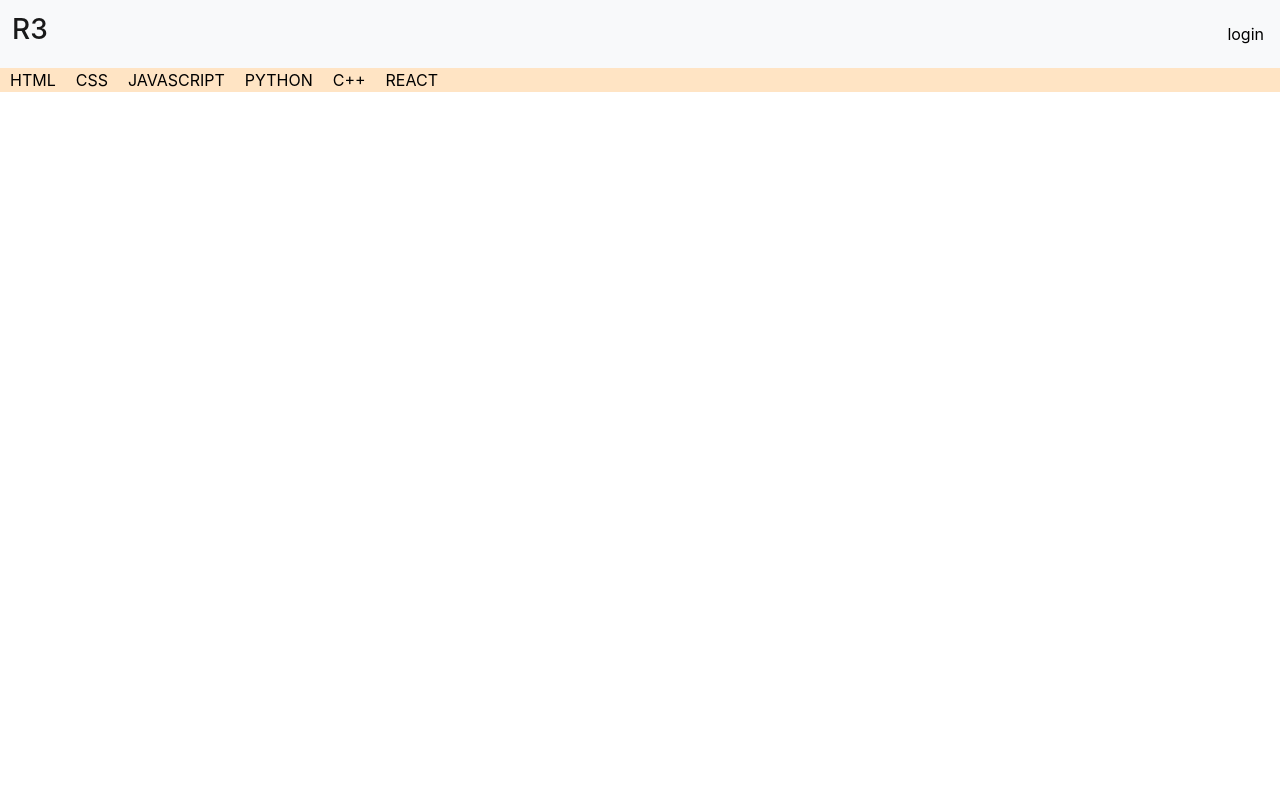
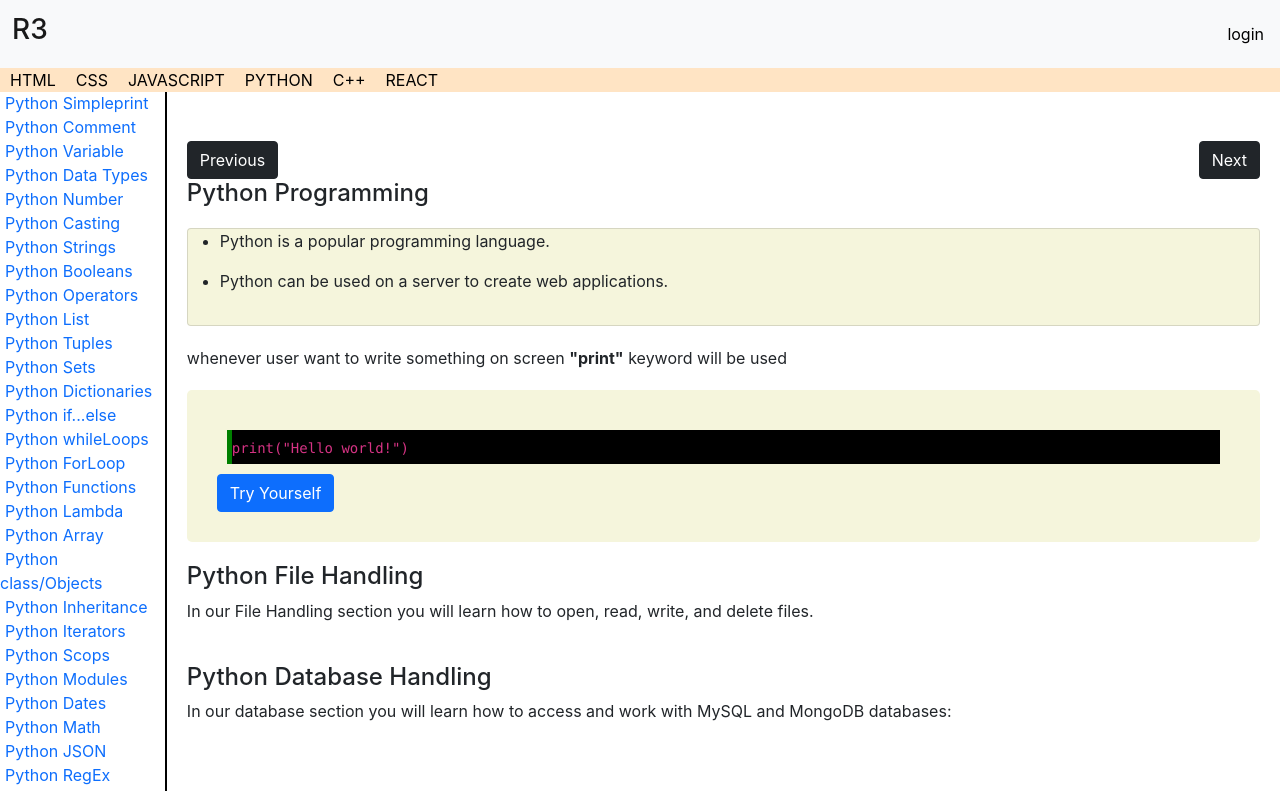
Before and after one commit to rameshbanakar/R3schools, a React (Create React App) app in the folder client/: page /Python/Simpleprint in a window 1280 px wide. Built offline with nearby package versions, Linux system fonts and the light colour scheme.

Commit message:
simplePrint page

```diff
--- a/client/src/App.js
+++ b/client/src/App.js
@@ -3,10 +3,12 @@ import './App.css';
 import { BrowserRouter, Routes, Route } from "react-router-dom";
 import NavBar from './components/NavBar';
 import NavSec from './components/NavSec';
-import Home from "./components/Home"
+import Home from "./components/Home";
+
 import SimplePrint from './components/python/SimplePrint';
 import LogIn from './components/Login';
 import SignIn from './components/SignIn';
+import PythonComment from './components/python/PythonComment';
 
 function App() {
   return (
@@ -20,7 +22,8 @@ function App() {
       <div className="appMain">
         <Routes>
           <Route path="/" element={<Home />} />
-          <Route path="/pyhton/simplePrint" element={<SimplePrint />} />
+          <Route path="/Python/Simpleprint" element={<SimplePrint />} />
+          <Route path="/Python/Comment" element={<PythonComment />} />
           <Route path="/login" element={<LogIn />} />
           <Route path="/signin" element={<SignIn />} />
         </Routes>
--- a/client/src/components/NavSec.js
+++ b/client/src/components/NavSec.js
@@ -12,7 +12,7 @@ function NavSec() {
       <Link to="/javascript/simplePrint" className="secNavbar">
         JAVASCRIPT
       </Link>
-      <Link to="/pyhton/simplePrint" className="secNavbar">
+      <Link to="/Python/Simpleprint" className="secNavbar">
         PYTHON
       </Link>
       <Link to="/C++/simplePrint" className="secNavbar">
--- a/client/src/components/SideBar.js
+++ b/client/src/components/SideBar.js
@@ -1,144 +1,58 @@
 import React from "react";
-import "./sideBar.css"
+import "./sideBar.css";
 import { Link } from "react-router-dom";
 function SideBar() {
-    const listOfOpt = ["Simple print", "Python Comment"];
+  const listOfOpt = [
+    "Python Simpleprint",
+    "Python Comment",
+    "Python Variable",
+    "Python Data Types",
+    "Python Number",
+    "Python Casting",
+    "Python Strings",
+    "Python Booleans",
+    "Python Operators",
+    "Python List",
+    "Python Tuples",
+    "Python Sets",
+    "Python Dictionaries",
+    "Python if...else",
+    "Python whileLoops",
+    "Python ForLoop",
+    "Python Functions",
+    "Python Lambda",
+    "Python Array",
+    "Python class/Objects",
+    "Python Inheritance",
+    "Python Iterators",
+    "Python Scops",
+    "Python Modules",
+    "Python Dates",
+    "Python Math",
+    "Python JSON",
+    "Python RegEx",
+    "Python PIP",
+    "Python Try...Except",
+    "Python user Input",
+    "",
+  ];
 
   return (
     <div className="sideNavBar">
-      {listOfOpt.length > 0 ? listOfOpt.map((each)=>(
-
-        <Link to="/pyhton/" className="sidebar" key={listOfOpt.indexOf(each)}>
-          {each}<br/>
-        </Link>
-
-      )) : <p>no options</p>}
-      <Link to="/pyhton/simplePrint" className="sidebar">
-        Simple print
-      </Link>
-      <br />
-      <Link to="/pyhton/comment" className="sidebar">
-        Python Comment
-      </Link>
-      <br />
-      <Link to="/pyhton/variable" className="sidebar">
-        Python Variable
-      </Link>
-      <br />
-      <Link to="/pyhton/dataTypes" className="sidebar">
-        Python Data Types
-      </Link>
-      <br />
-      <Link to="/pyhton/number" className="sidebar">
-        Python Number
-      </Link>
-      <br />
-      <Link to="/pyhton/casting" className="sidebar">
-        Python Casting
-      </Link>
-      <br />
-      <Link to="/pyhton/string" className="sidebar">
-        Python Strings
-      </Link>
-      <br />
-      <Link to="/pyhton/booleans" className="sidebar">
-        Python Booleans
-      </Link>
-      <br />
-      <Link to="/pyhton/operator" className="sidebar">
-        Python Operators
-      </Link>
-      <br />
-      <Link to="/pyhton/lists" className="sidebar">
-        Python List
-      </Link>
-      <br />
-      <Link to="/pyhton/tuples" className="sidebar">
-        Python Tuples
-      </Link>
-      <br />
-      <Link to="/pyhton/sets" className="sidebar">
-        Python Sets
-      </Link>
-      <br />
-      <Link to="/pyhton/dictonaries" className="sidebar">
-        Python Dictionaries
-      </Link>
-      <br />
-      <Link to="/pyhton/ifelse" className="sidebar">
-        Python if...else
-      </Link>
-      <br />
-      <Link to="/pyhton/while" className="sidebar">
-        Python while Loops
-      </Link>
-      <br />
-      <Link to="/pyhton/forloop" className="sidebar">
-        Python For Loop
-      </Link>
-      <br />
-      <Link to="/pyhton/functions" className="sidebar">
-        Python Functions
-      </Link>
-      <br />
-      <Link to="/pyhton/lambda" className="sidebar">
-        Python Lambda
-      </Link>
-      <br />
-      <Link to="/pyhton/array" className="sidebar">
-        Python Array
-      </Link>
-      <br />
-      <Link to="/pyhton/class" className="sidebar">
-        Python class/Objects
-      </Link>
-      <br />
-      <Link to="/pyhton/inheritance" className="sidebar">
-        Python Inheritance
-      </Link>
-      <br />
-      <Link to="/pyhton/iterators" className="sidebar">
-        Python Iterators
-      </Link>
-      <br />
-      <Link to="/pyhton/scops" className="sidebar">
-        Python Scops
-      </Link>
-      <br />
-      <Link to="/pyhton/module" className="sidebar">
-        Python Modules
-      </Link>
-      <br />
-      <Link to="/pyhton/data" className="sidebar">
-        Python Dates
-      </Link>
-      <br />
-      <Link to="/pyhton/math" className="sidebar">
-        Python Math
-      </Link>
-      <br />
-      <Link to="/pyhton/json" className="sidebar">
-        Python JSON
-      </Link>
-      <br />
-      <Link to="/pyhton/regex" className="sidebar">
-        Python RegEx
-      </Link>
-      <br />
-      <Link to="/pyhton/pip" className="sidebar">
-        Python PIP
-      </Link>
-      <br />
-      <Link to="/pyhton/tryexcept" className="sidebar">
-        Python Try...Except
-      </Link>
-      <br />
-      <Link to="/pyhton/userInput" className="sidebar">
-        Python user Input
-      </Link>
-      <br />
-      <br />
-      <p>File Handling</p>
+      {listOfOpt.length > 0 ? (
+        listOfOpt.map((each) => (
+          <Link
+            to={"/" + each.replace(" ", "/")}
+            className="sidebar"
+            key={listOfOpt.indexOf(each)}
+          >
+            {each}
+            <br />
+          </Link>
+        ))
+      ) : (
+        <p>no options</p>
+      )}
     </div>
   );
 }
--- /dev/null
+++ b/client/src/components/python/PythonComment.js
@@ -0,0 +1,9 @@
+import React from 'react'
+
+function PythonComment() {
+  return (
+    <div>PythonComment</div>
+  )
+}
+
+export default PythonComment
--- a/client/src/components/python/SimplePrint.js
+++ b/client/src/components/python/SimplePrint.js
@@ -4,11 +4,24 @@ import SideBar from "../SideBar";
 function SimplePrint() {
   return (
     <div className="flexBox">
-      <div style={{ width: "15%", "overflow-y": "scroll", height: "87.5vh","borderRight":"2px solid black" }}>
+      <div
+        style={{
+          width: "15%",
+          "overflow-y": "scroll",
+          height: "87.5vh",
+          borderRight: "2px solid black",
+        }}
+      >
         <SideBar />
       </div>
-      <div style={{ width: "100%" }}>
+
       <div className="homeDetails">
+        <button type="button" className="btn btn-dark">
+          Previous
+        </button>
+        <button type="button" className="btn btn-dark" style={{float:"right" ,marginRight:"20px"}}>
+          Next
+        </button>
         <h4>Python Programming</h4>
         <div className="card">
           <ul>
@@ -16,15 +29,13 @@ function SimplePrint() {
               <p>Python is a popular programming language.</p>
             </li>
             <li>
-                <p>
-                  Python can be used on a server to create web applications.
-                </p>
+              <p>Python can be used on a server to create web applications.</p>
             </li>
           </ul>
         </div>
         <p>
-            whenever user want to write something on screen <b>"print"</b>{" "}
-            keyword will be used
+          whenever user want to write something on screen <b>"print"</b> keyword
+          will be used
         </p>
         <div className="codepart">
           <div className="codePartInside">
@@ -43,8 +54,8 @@ function SimplePrint() {
         </div>
         <h4>Python File Handling</h4>
         <p>
-            In our File Handling section you will learn how to open, read,
-            write, and delete files.
+          In our File Handling section you will learn how to open, read, write,
+          and delete files.
         </p>
         <br />
         <h4>Python Database Handling</h4>
@@ -54,7 +65,6 @@ function SimplePrint() {
         </p>
       </div>
     </div>
-    </div>
   );
 }
 
--- a/client/src/components/sideBar.css
+++ b/client/src/components/sideBar.css
@@ -1,14 +1,16 @@
-.sidebar{
+.sidebar {
     text-decoration: none;
     padding-left: 5px;
 }
-.sidebar:hover{
-    color:red
+
+.sidebar:hover {
+    color: red
 }
 
 .homeDetails {
     padding-left: 20px;
     width: 100%;
+    padding-top: 50px;
     height: 87.5vh;
     overflow-y: scroll;
 
@@ -20,6 +22,7 @@
     margin-top: 20px;
     margin-right: 20px;
 }
+
 .codepart {
     background-color: beige;
     margin-bottom: 20px;
```
Lines whose indentation alone changed are shown as unchanged.
